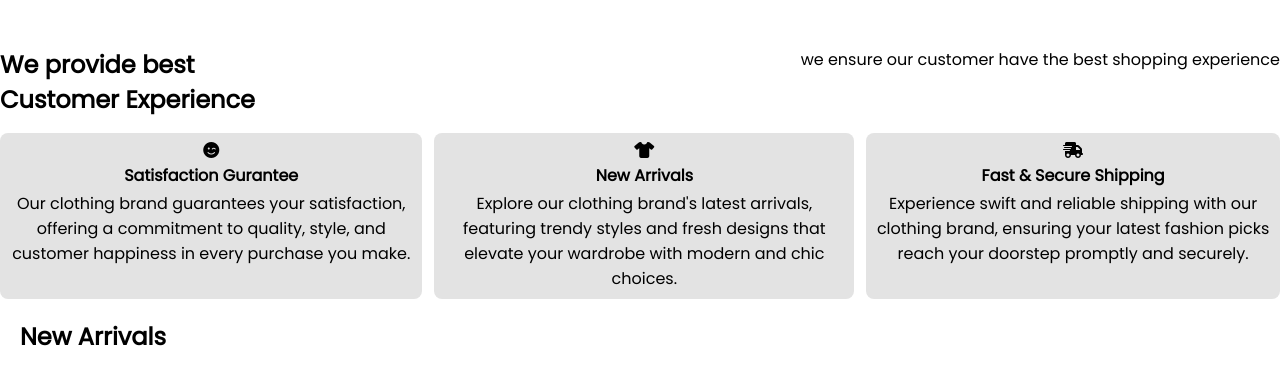
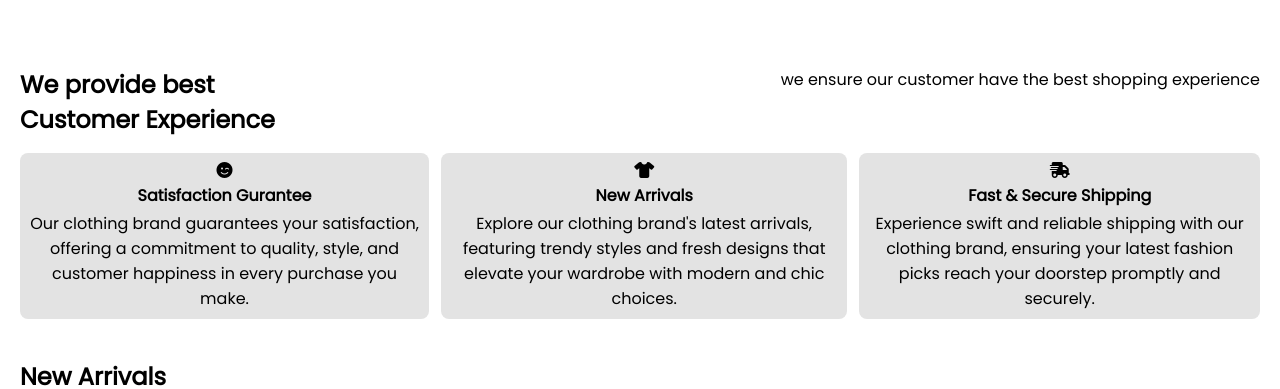
Before and after one commit to Pugal52/cccc.github.io, a plain HTML site: page index.html in a window 1280 px wide. Shown: the part 527-916 px from the top of the page. Drawn offline with Linux system fonts and the light colour scheme.

Commit message:
Update style.css

```diff
--- a/style.css
+++ b/style.css
@@ -73,9 +73,12 @@ body{
     margin-top: 10px;
     background-color: black;
     color: white;
-    cursor: pointer;
 }
 
+
+.service{
+    padding: 20px;
+}
 
 .scontainer1{
     display: flex;
```
